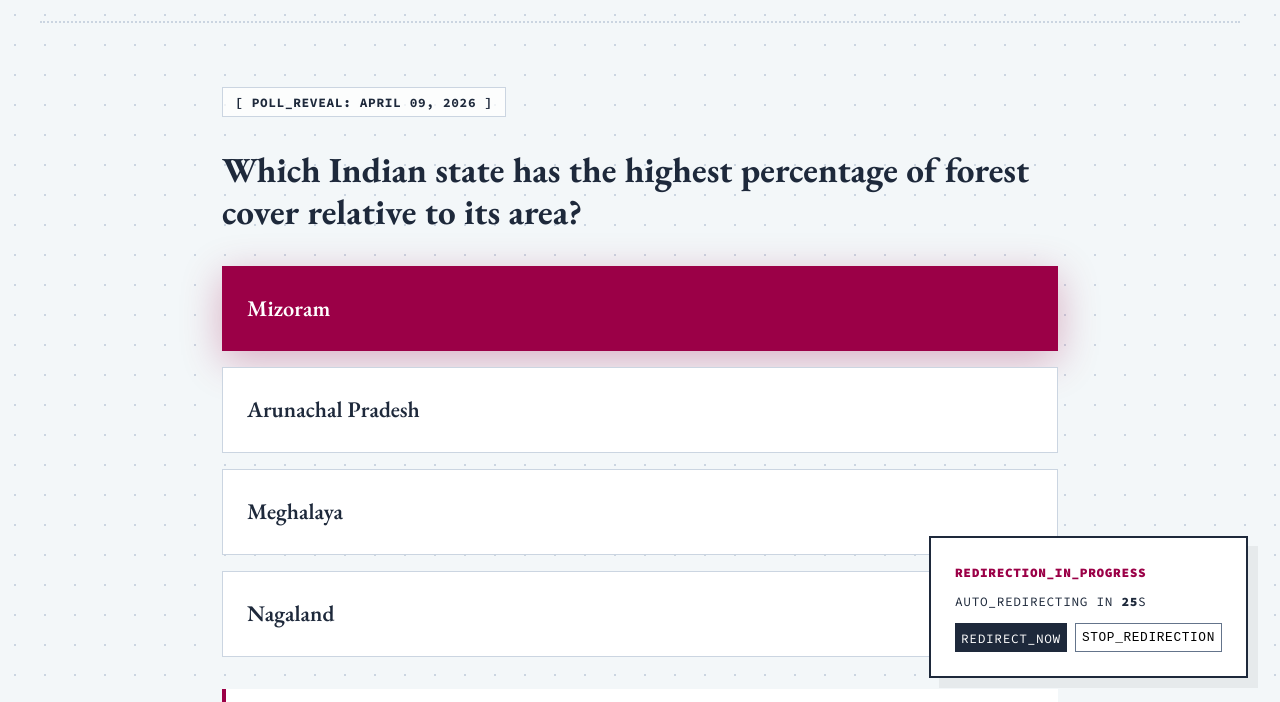
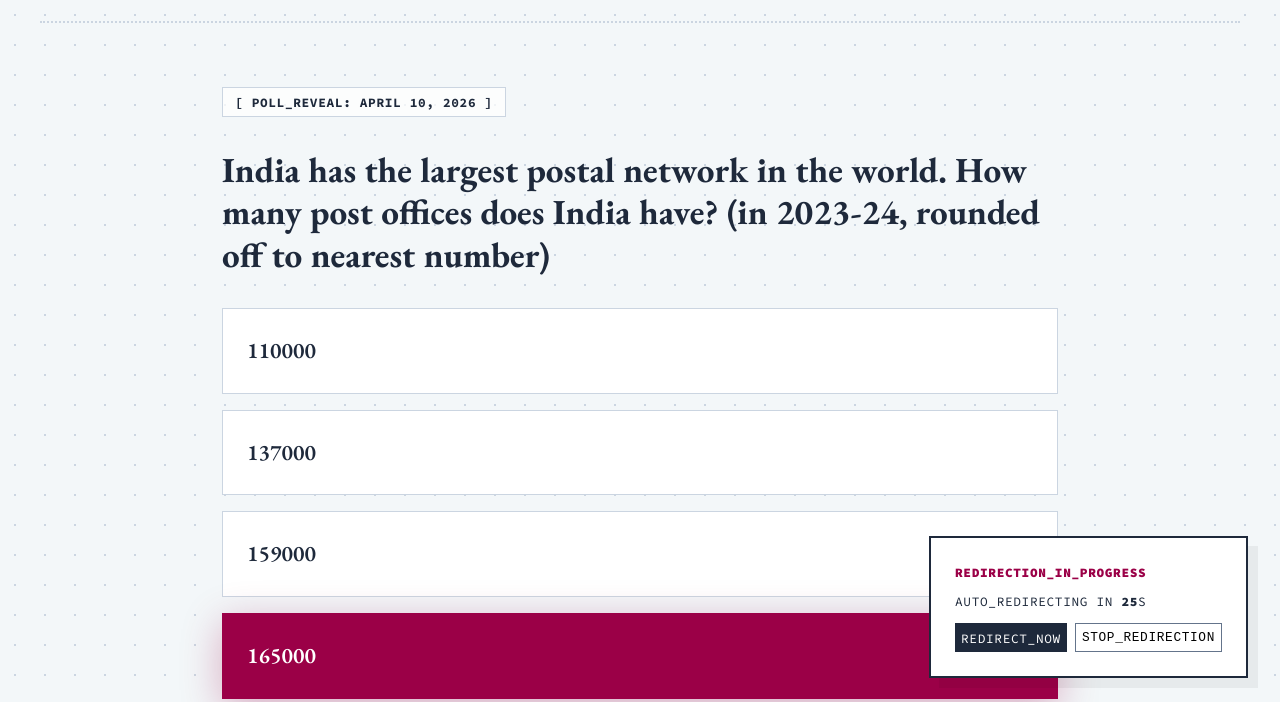
Before and after one commit to saikrishna5895/dataful-reveal, a plain HTML site: page index.html in a window 1280 px wide. Shown: the part 90-792 px from the top of the page. Drawn offline with nearby package versions, Linux system fonts and the light colour scheme.

Commit message:
Inject production poll data

```diff
--- a/index.html
+++ b/index.html
@@ -231,16 +231,28 @@
         // Edge Worker mock payload
         window.POLL_SCHEDULE = [
             {
-                date: "2026-04-09",
-                question: "Which Indian state has the highest percentage of forest cover relative to its area?",
-                options: [
-                    { label: "Mizoram", isCorrect: true },
-                    { label: "Arunachal Pradesh", isCorrect: false },
-                    { label: "Meghalaya", isCorrect: false },
-                    { label: "Nagaland", isCorrect: false }
+                "date": "2026-04-09",
+                "question": "India is the world's largest producer of milk. Approximately how much milk did India produce in 2024-25? (in Million tonnes)\n",
+                "explanation": "India is the largest diary producer in the world",
+                "options": [
+                    { "label": "90", "isCorrect": false },
+                    { "label": "190", "isCorrect": false },
+                    { "label": "250", "isCorrect": true },
+                    { "label": "330", "isCorrect": false }
                 ],
-                explanation: "As per the latest <strong>India State of Forest Report (ISFR) 2021</strong>, Mizoram has the highest forest cover (84.53%).",
-                dataset: { id: "801", title: "ISFR 2021", link: "https://dataful.in/datasets/isfr-2021/" }
+                "dataset": { "id": "19171", "title": "Year and State wise Milk Production in India", "link": "https://dataful.in/datasets/19171/" }
+            },
+            {
+                "date": "2026-04-10",
+                "question": "India has the largest postal network in the world. How many post offices does India have? (in 2023-24, rounded off to nearest number)",
+                "explanation": "India has the biggest postal network in the world.",
+                "options": [
+                    { "label": "110000", "isCorrect": false },
+                    { "label": "137000", "isCorrect": false },
+                    { "label": "159000", "isCorrect": false },
+                    { "label": "165000", "isCorrect": true }
+                ],
+                "dataset": { "id": "673", "title": "All India and Year-wise General statistics of Post Offices", "link": "https://dataful.in/datasets/673/" }
             }
         ];
     </script>
```
Also changed, not shown: poll-reveal.html (+21 -9 lines).
